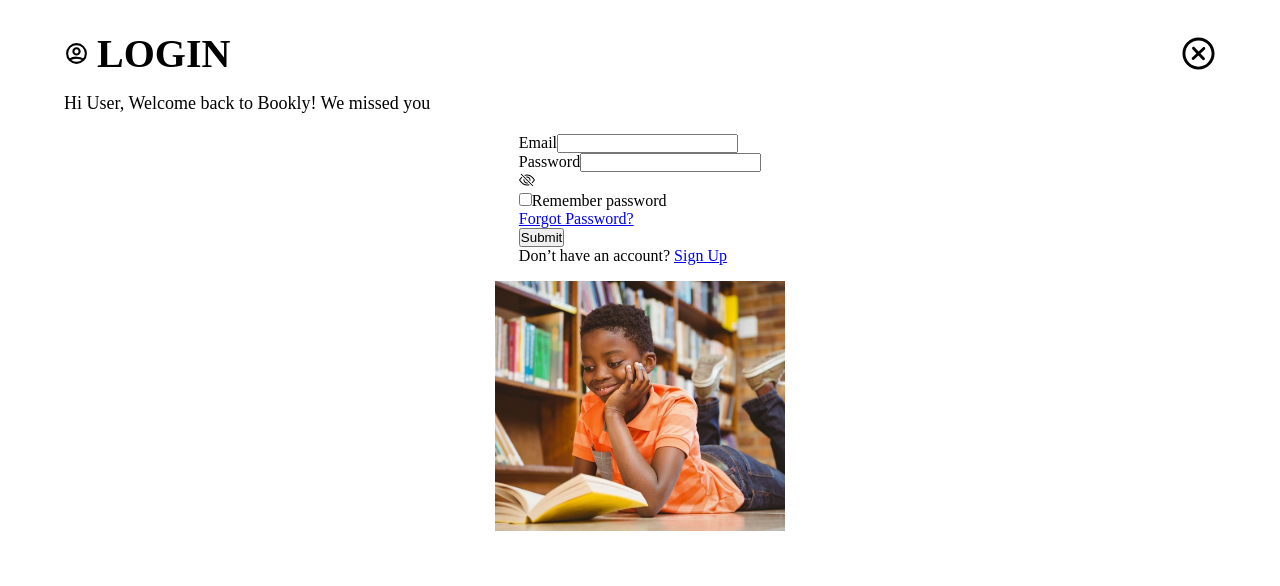
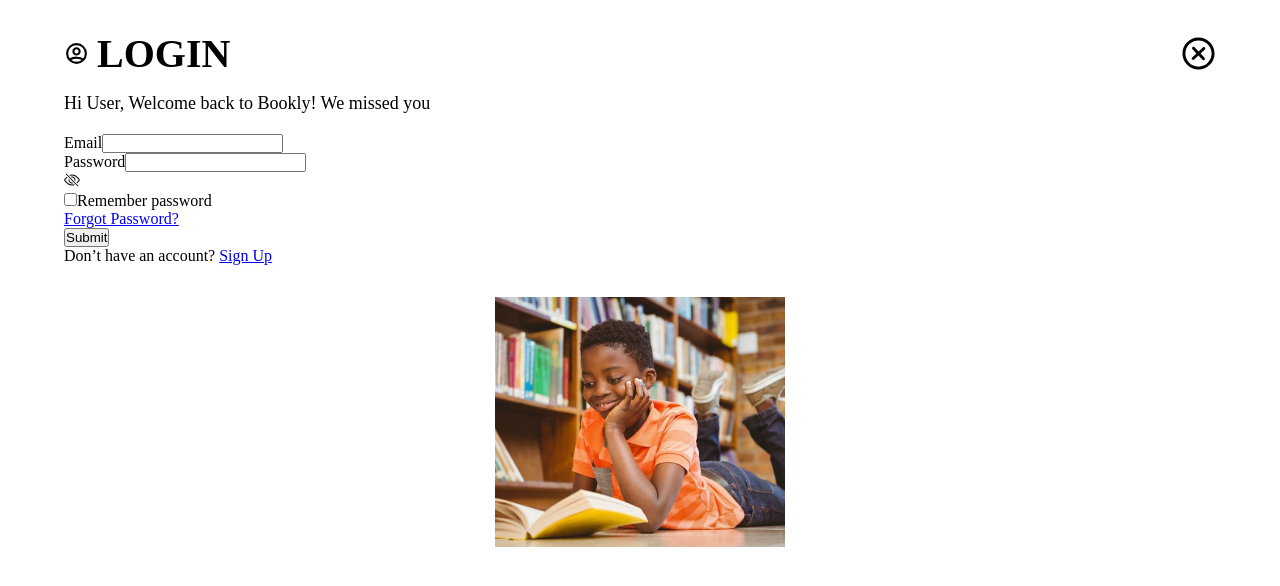
Before and after one commit to gift56/Bookly2.0, a React (Create React App) app: page / in a window 1280 px wide. Shown: the top 586 px of the page. Built offline with nearby package versions, Linux system fonts and the light colour scheme; the HTML template or start-up script is replaced by a standard one.

Commit message:
added morespace

```diff
--- a/src/sass/form.scss
+++ b/src/sass/form.scss
@@ -45,10 +45,16 @@
     .formContainer {
         display: flex;
         flex-direction: column;
-        gap: 1rem;
+        gap: 2rem;
         justify-content: center;
         align-items: center;
         margin-top: 20px;
+        .leftSide {
+            width: 100%;
+            display: flex;
+            align-items: flex-start;
+            justify-content: flex-start;
+        }
 
         .rightSide {
             width: 290px;
```
